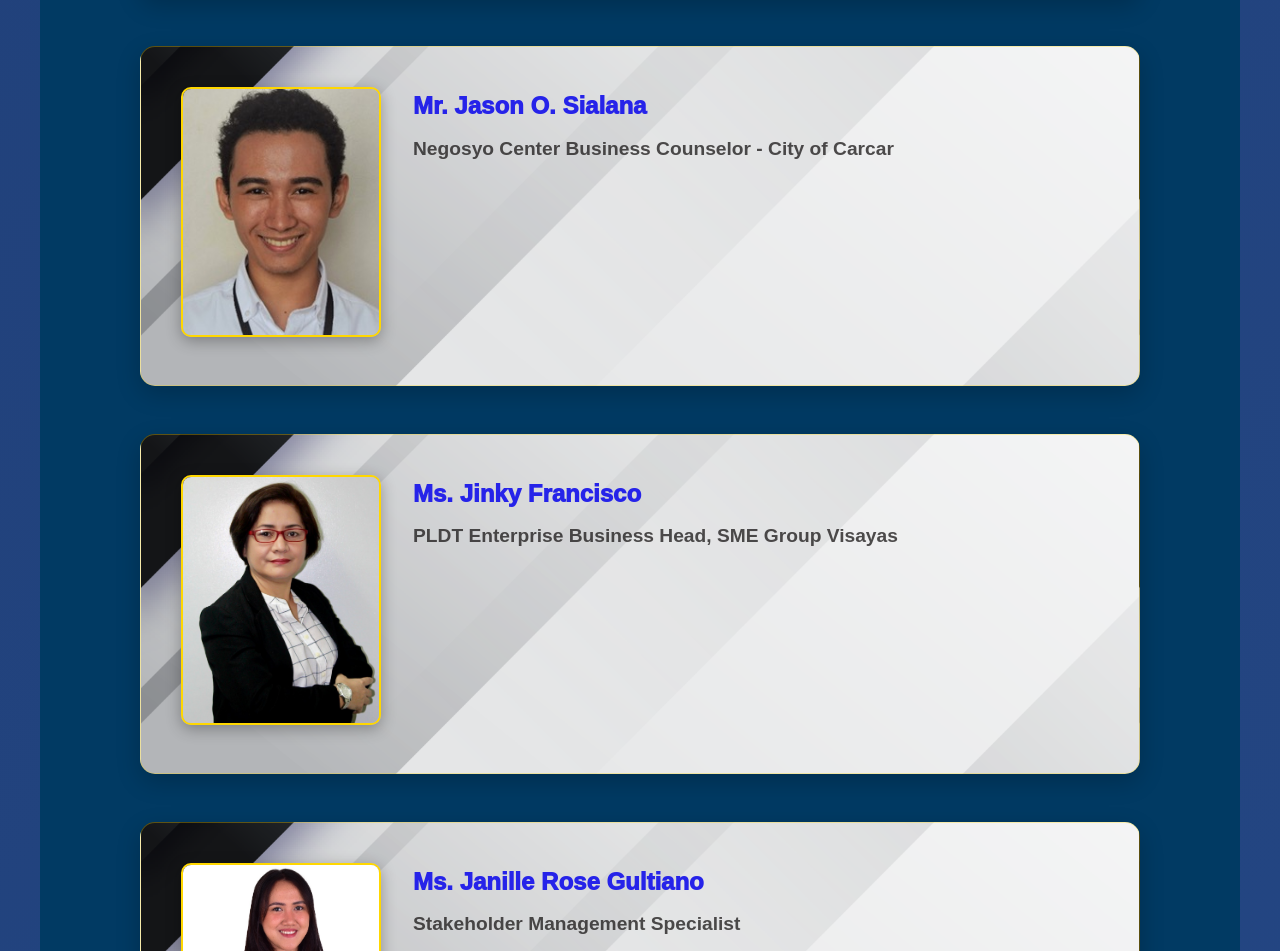
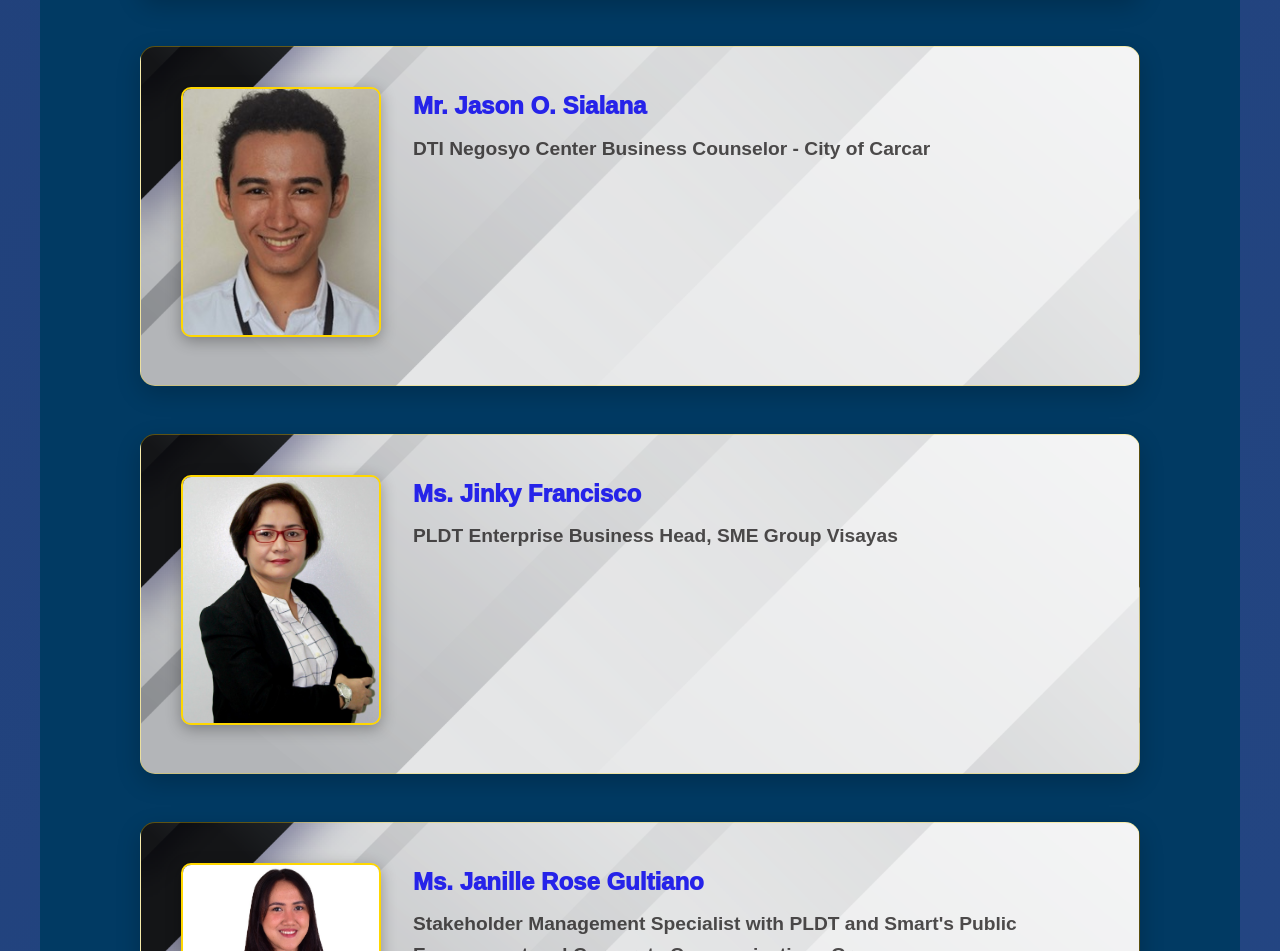
Before and after one commit to joseph-roxas/BusinessSummit2025, a React (Create React App) app: page / in a window 1280 px wide. Shown: the part 3441-4392 px from the top of the page. Built offline with nearby package versions, Linux system fonts and the light colour scheme.

Commit message:
Minor updates

```diff
--- a/src/components/Speakers.js
+++ b/src/components/Speakers.js
@@ -55,7 +55,7 @@ const Speakers = () => {
     },
     {
       name: "Mr. Jason O. Sialana",
-      role: "Negosyo Center Business Counselor - City of Carcar",
+      role: "DTI Negosyo Center Business Counselor - City of Carcar",
       photo: "/images/speakers/sialana.jpg"
     },
     {
@@ -65,7 +65,7 @@ const Speakers = () => {
     },
     {
       name: "Ms. Janille Rose Gultiano",
-      role: "Stakeholder Management Specialist",
+      role: "Stakeholder Management Specialist with PLDT and Smart\'s Public Engagement and Corporate Communications Group",
       photo: "/images/speakers/gultiano.jpg"
     }
   ];
```
